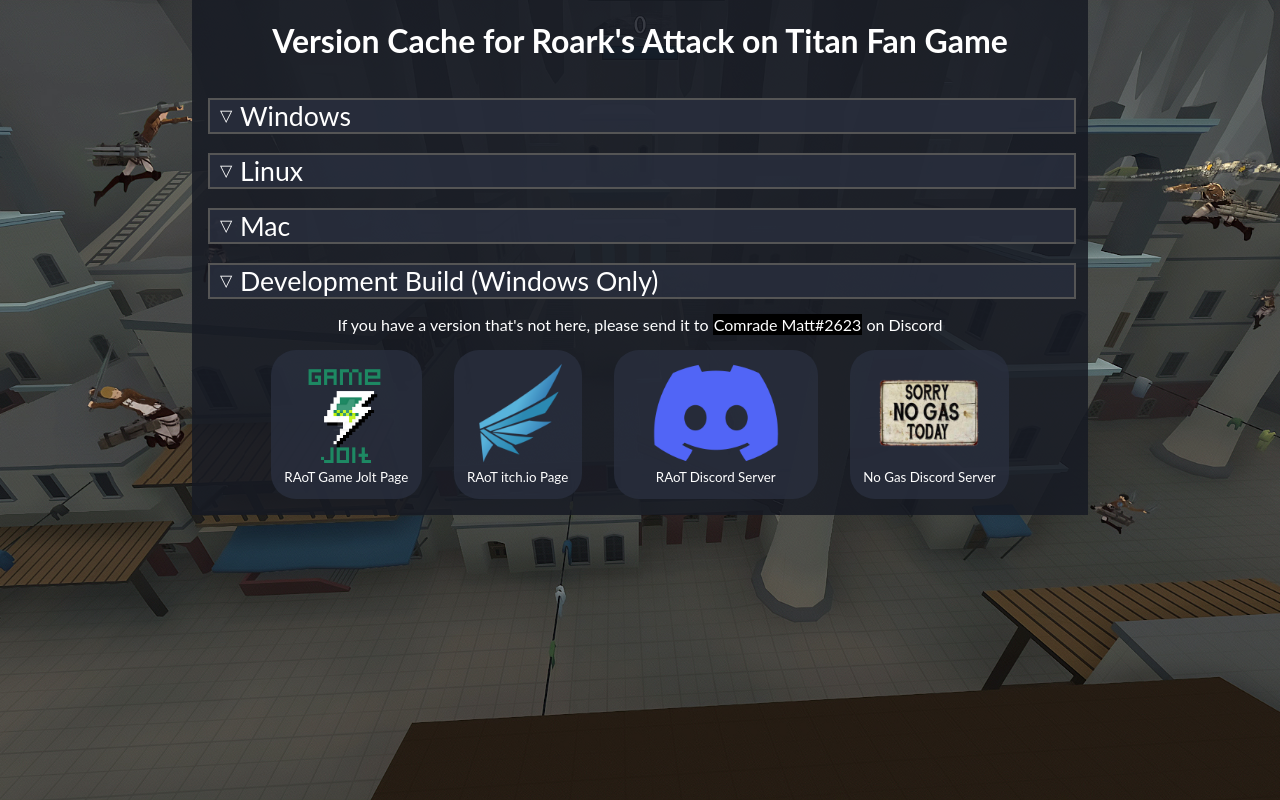
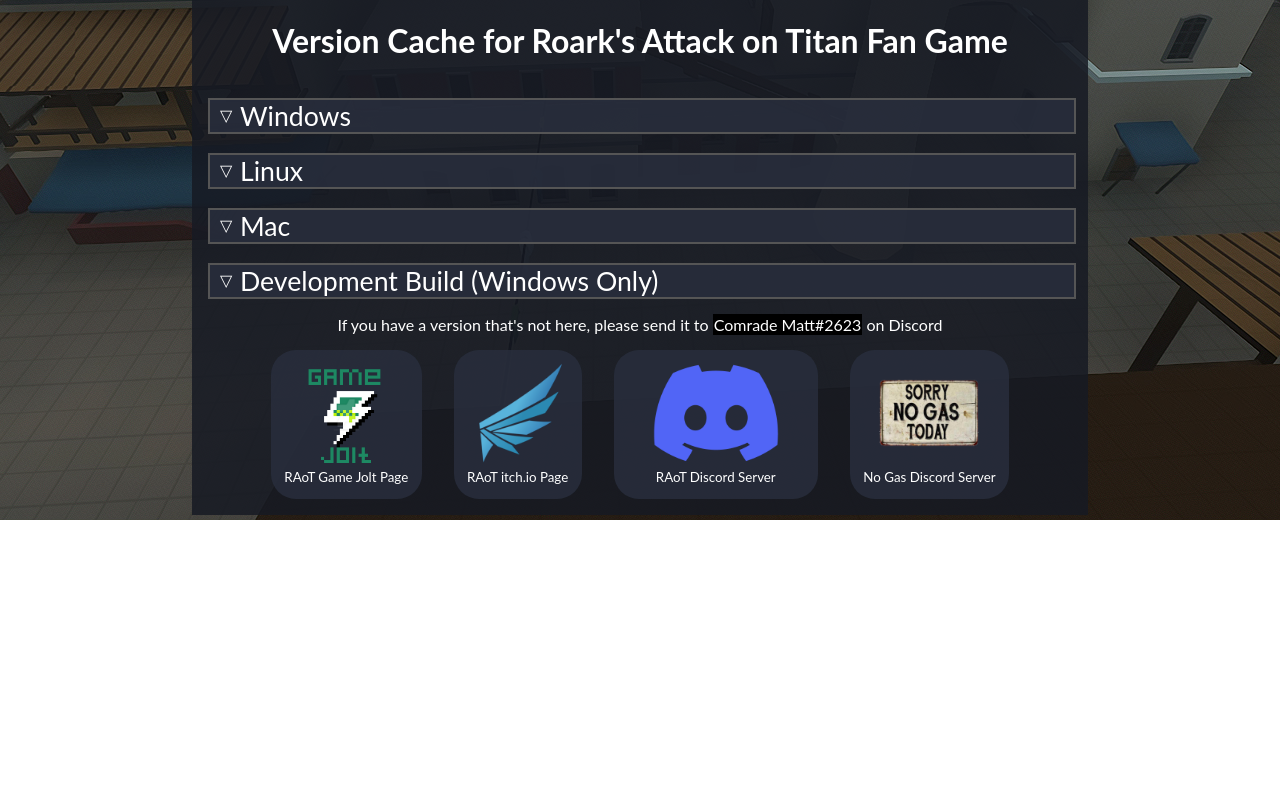
Before and after one commit to rqmaot/rqmaot.github.io, a plain HTML site: page raot/cache/index.html in a window 1280 px wide. Drawn offline with Linux system fonts and the light colour scheme.

Commit message:
Update style.css

```diff
--- a/raot/cache/style.css
+++ b/raot/cache/style.css
@@ -12,7 +12,7 @@ html {
   background-image: url(./background.jpg);
   background-repeat: no-repeat;
   background-position: 50% 200%;
-  background-size: 105% 100%;
+  /*background-size: 105% 100%;*/
   background-attachment: fixed;
 }
 
```
